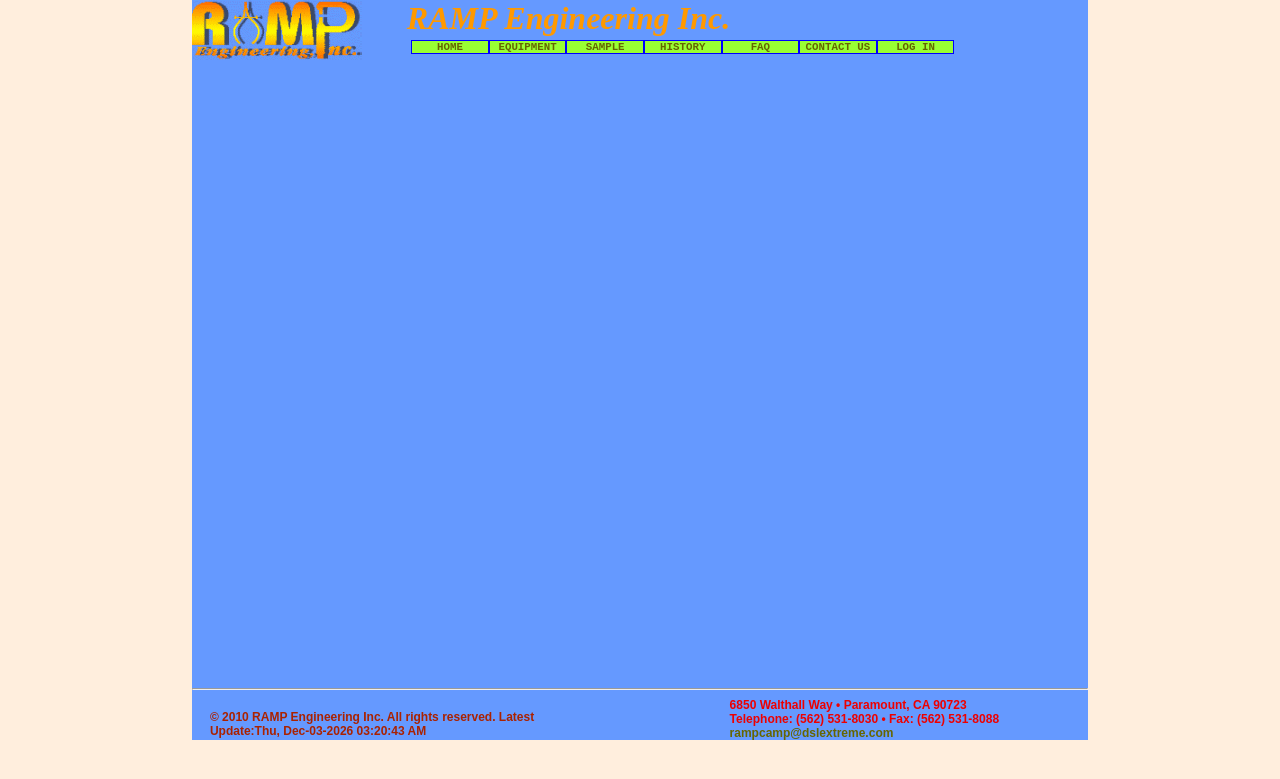
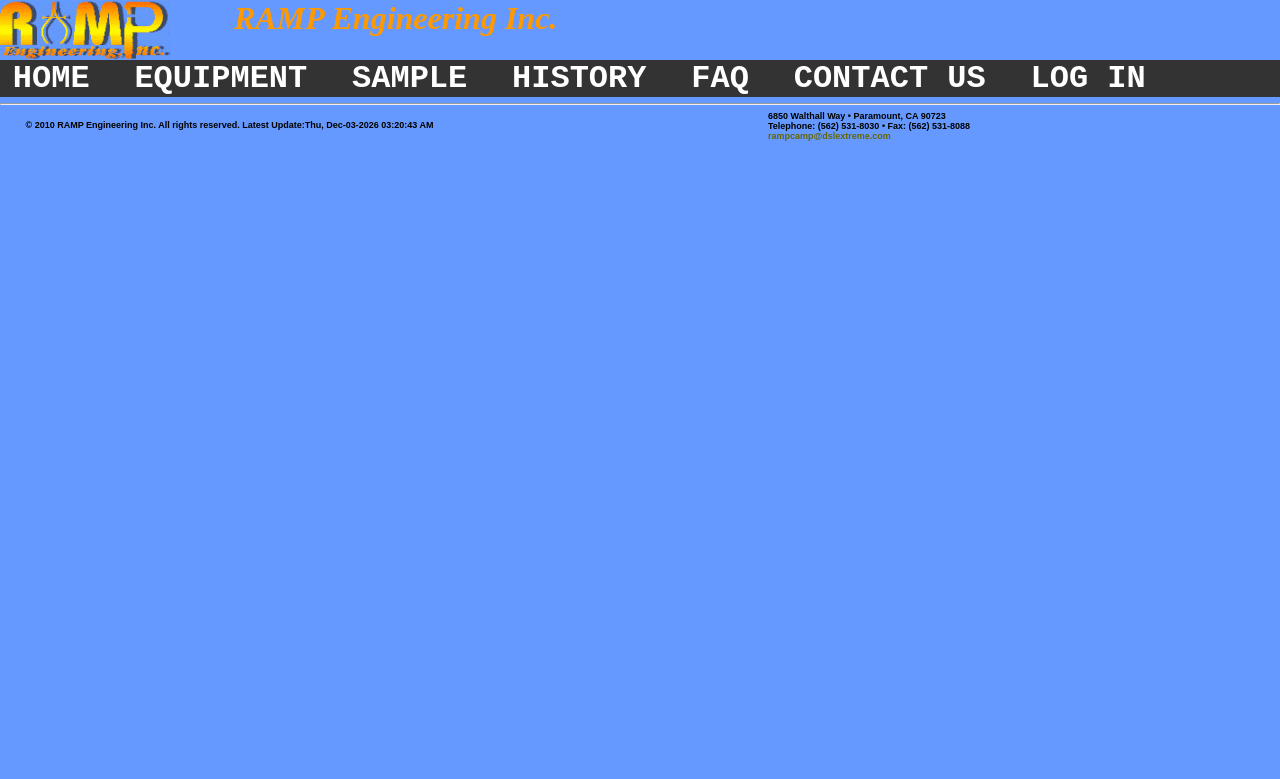
Before and after one commit to googlecode-mirror/ramp-accessible, a PHP site: page /php/index.php in a window 1280 px wide. Shown: the top 779 px of the page. Run offline with PHP 8.4, Linux system fonts and the light colour scheme.

Commit message:
Modified ramp.css to follow accessibility standards

```diff
--- a/css/ramp.css
+++ b/css/ramp.css
@@ -1,73 +1,82 @@
 html body {
-	margin:             0;
-	border:             0;
-	padding:            0;
-	width:              100%;
-	height:             100%;
+	margin: 0;
+	border: 0;
+	padding: 0;
+	width: 100%;
+	height: 100%;
 }
 
 body {
-	overflow:				hidden;
-	z-index:					1;
-	font-family:			"Times New Roman", Georgia, Serif;
-	background-color:		#FFEEDD;
+	font-family: "Times New Roman", Georgia, Serif;
+	background-color: #6599FF;
+}
+
+#wrapper {
+    position: absolute;
+    left: 10%;
+    top:0%;
+    right: 10%;
+    background-color: #6599FF;
+    font-size: 1.5em;
+    border-style: solid;
+    border-width: .3em;
+    border-color: #333333;
 }
 
 #header {
-	position:		fixed;
-	top:				0%;
-	left:				15%;
-	right:			15%;
-	height:			15%;
-	font-size: 		2em;
-	font-style: 	italic;
-	color:      	#FF9900;
-	font-weight: 	bolder;
-	background-color:  #6599FF;
+	position: relative;
+	top: 0%;
+	left: 0%;
+	right: 0%;
+	font-size: 2em;
+	font-style: italic;
+	color: #FF9900;
+	font-weight: bolder;
+	background-color: #6599FF;
 }
 
 #headerLogo {
-	width:			170px;
-	height:			60px;
-	background:		url(../imgs/logo.gif) no-repeat;
+    top: -10%;
+	width: 170px;
+	height:	60px;
+	background: url(../imgs/logo.gif) no-repeat;
 	padding-right: 5%;
-	float: 			left;
+	float: left;
 }
 
 #footer {
-	position:		fixed;
-	clear:			both;
-	top:				85%;
-	left:				15%;
-	right:			15%;
-	background-color: #6599FF;
+	position: relative;
+	clear: both;
+	left: 0%;
+	right: 0%;
+    height: 10%;
+    font-size: .75em;
+	background-color: #FFFFFF;
 }
 
 #footer .text {
-	color:			#DD1100;
-	font-family: 	Arial, Helvetica, Sans-Serif;
-	font-weight:	bold;
-	font-size: 		75%;
+	color: #000000;
+	font-family: Arial, Helvetica, Sans-Serif;
+	font-weight: bold;
+	font-size: 75%;
 }
 
 #footer a {
-	font-size: 			1em;
-	text-decoration:	none;
-	outline-style:		none;
+	font-size: 1em;
+	text-decoration: none;
+	outline-style: none;
 }
 
 #copyright {
-	color:	#aa2200;
-	width:	40%;
+	width: 40%;
 	height:	1em;
 	float:	left;
-	padding-left:	2%;
+	padding-left: 2%;
 }
 
 #contactinfo {
 	float:	right;
-	width:	40%;
-	color:	#EE0000;
+	width: 40%;
 }
 
 #validator {
@@ -76,94 +85,113 @@
 
 #validator  span {
 	float:	left;
-	height;	"31px";
+	height:	"31px";
 	width:	"88px";
 }
 
 #updatetime {
-	clear:		both;
-	font-size: 	45%;
-	color:		#DD1100;
-	padding-left:	2%;
+	clear: both;
+	font-size: 45%;
+	color: #DD1100;
+	padding-left: 2%;
 }
 
 #navmenu {
-	position:	absolute;
-	clear: 		both;
-	top:			2em;
-	left:			20%;
-	width:		80%;
-	height: 		3em;
-	font-size: 	45%;
+	position: relative;
+	clear: both;
+	width: 100%;
+	font-size: 100%;
+    font-weight: bold;
+    color: #000000;
+    background-color: #333333;
 }
 
 #navmenu ul {
-	font-family:	"Courier New",  Courier,  monospace;
-	font-size: 		75%;
-	font-style: 	normal;
-	z-index:			50;
+	font-family: "Courier New",  Courier,  monospace;
+	font-size: 100%;
+	font-style: normal;
+    margin: 0;
+    padding: 0;
 }
 
 #navmenu ul li {
-	list-style:		none;
-	text-align: 	center;
-	width:			7em;
-	z-index:			50;
-	float:			left;
-	background-color: #99FF33;
-	border:			1px solid blue;
+    display: inline;
+	list-style-type: none;
+	text-align: center;
 }
 
 #navmenu a {
-	text-decoration:	none;
-	outline-style:		none;
+    color: #FFFFFF;
+    background-color: #333333;
+    text-decoration: none;
+    padding-left: 1%;
+    padding-right: 1%;
+}
+
+#navmenu a:link {
+    color: #FFFFFF;
+    background-color: #333333;
+    text-decoration: none;
+    outline-style: none;
+}
+
+#navmenu a:visited {
+    color: #FFFFFF  ;
+    background-color: #333333;
+    text-decoration: none;
+    outline-style: none;
+}
+
+#navmenu a:hover {
+    color: #333333;
+    background-color: #FFFFFF;
+    text-decoration: none;
 }
 
 #leftside {
-	position:		fixed;
-	top:				0%;
-	left: 			0%;
-	width: 			15%;
-	height: 			100%;
-	background-attachment:fixed;
-	background:	#FFEEDD url('../imgs/bkleft.png') repeat-y;
+	position: fixed;
+	top: 0%;
+	left: 0%;
+	width: 10%;
+	height:	100%;
+	background-attachment: fixed;
+	background: #6599FF;
 	background-position: right;
 }
 
 #rightside {
-	position:		fixed;
-	top:				0%;
-	right: 			0%;
-	width: 			15%;
-	height: 			100%;
-	background-attachment:fixed;
-	background:	#FFEEDD url('../imgs/bkright.png') repeat-y;
+	position: fixed;
+	top: 0%;
+	right: 0%;
+	width: 10%;
+	height: 100%;
+	background-attachment: fixed;
+	background: #6599FF;
 	background-position: left;
 }
 
 #center {
-	position:		fixed;
-	clear:			both;
-	overflow: 		auto;
-	top:				15%;
-	left:				15%;
-	right:			15%;
-	height:			70%;
-	background-color:	#6599FF;
+	position: relative;
+	clear: both;
+	overflow: auto;
+	left: 0%;
+	right: 0%;
+	background-color: #FFFFFF;
 }
 
 #content {
-	position: 	absolute;
-	top:			0%;
-	left:			5%;
-	right:		1%;
-	color: 		red;
+	position: relative;
+	top: 0%;
+	left: 0%;
+	right: 0%;
+    height: 80%;
+	color: black;
 }
 
 #image {
 	float: 	left;
 	width: 	250px;
-	height: 	187px;
+	height:	187px;
 }
 
 br.noimagelst {
@@ -171,56 +199,55 @@
 }
 
 table {
-	margin-top: 				2em;
-	width:							90%;
-	border-collapse:		collapse;
-	font-family:				"Courier New",  Courier,  monospace;
+	margin-top: 2em;
+	width: 80%;
+	border-collapse: collapse;
+	font-family: "Courier New",  Courier,  monospace;
 }
 
 caption {
-	font-size:			1.2em;
-	font-weight: 	bolder;
+	font-size: 1.2em;
+	font-weight: bolder;
 }
 
 table, th, td{
-	border:				2px solid red;
-	color: 				#AA1111;
-	background-color: #11AA00;
+	border: 3px solid black;
+	color: black;
+	background-color: #EEEEEE;
 }
 
 td {
-	padding-left: 		1em;
+	padding-left: 1em;
 }
 
 th {
 	height:	3em;
-	width:		4em;
+	width: 4em;
 }
 
 img.homebk {
-	width:			500px;
-	height: 		300px;
-	padding-top:		4%;
-	padding-left:	20%;
+	width: 500px;
+	height:	300px;
+	padding-top: 4%;
+	padding-left: 20%;
 }
 
 a:link {
-	color:             #666600;
-	text-decoration:   none;
+    color: #666600;
+    text-decoration: none;
 }
 
 a:active {
-	color:             #FF0000;
-	text-decoration:   none;
+    color: #FF0000;
+    text-decoration: none;
 }
 
-a:visited	{
-	color:             #000066;
-	text-decoration:   none;
+a:visited   {
+    color: #000066;
+    text-decoration: none;
 }
 
 a:hover {
-	color:             #666600;
-	text-decoration:   none;
-	outline:           outset  brown;
-}
+    color: #666600;
+    text-decoration: none;
+    outline: outset  brown;
```
Also changed, not shown: equipment.html (+8 -3 lines), index.html (+9 -4 lines).
